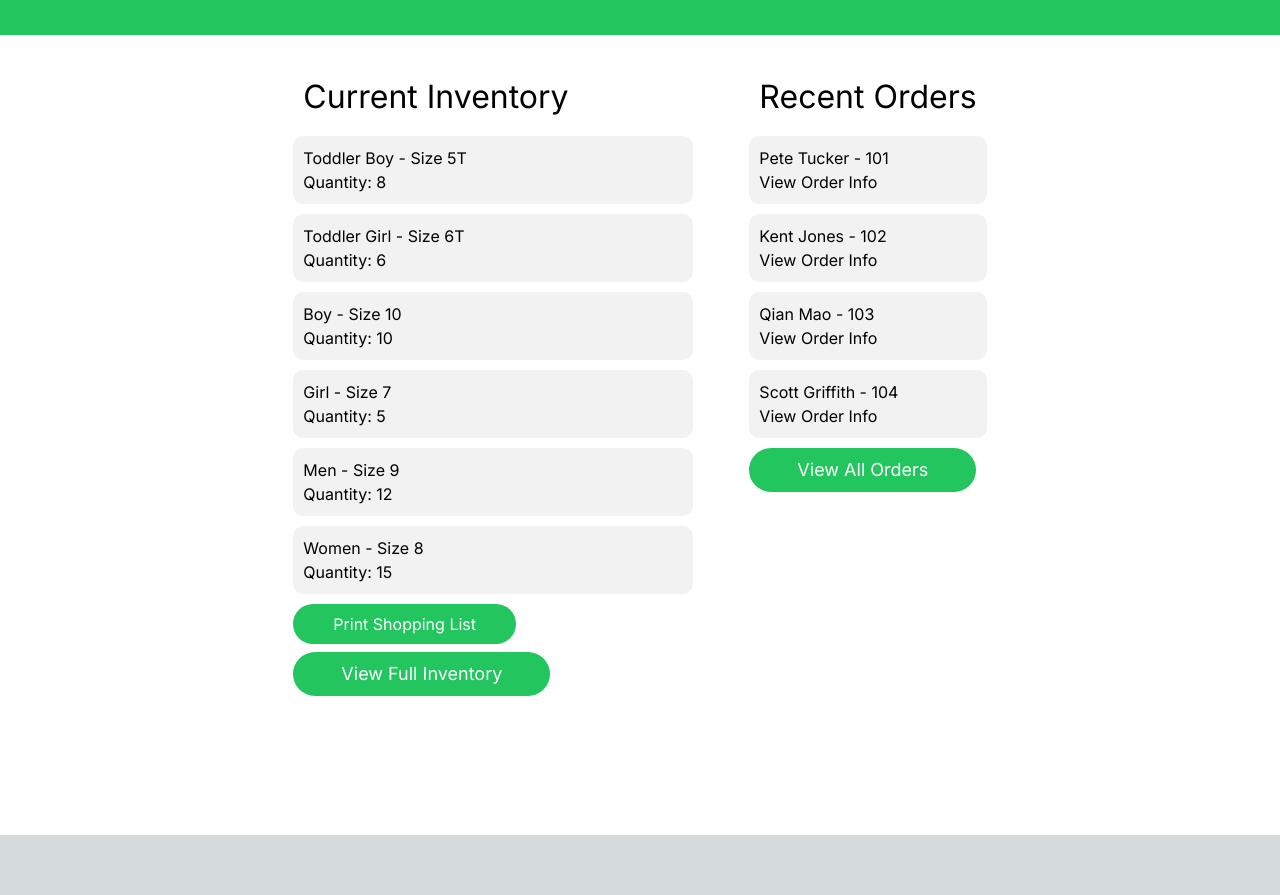
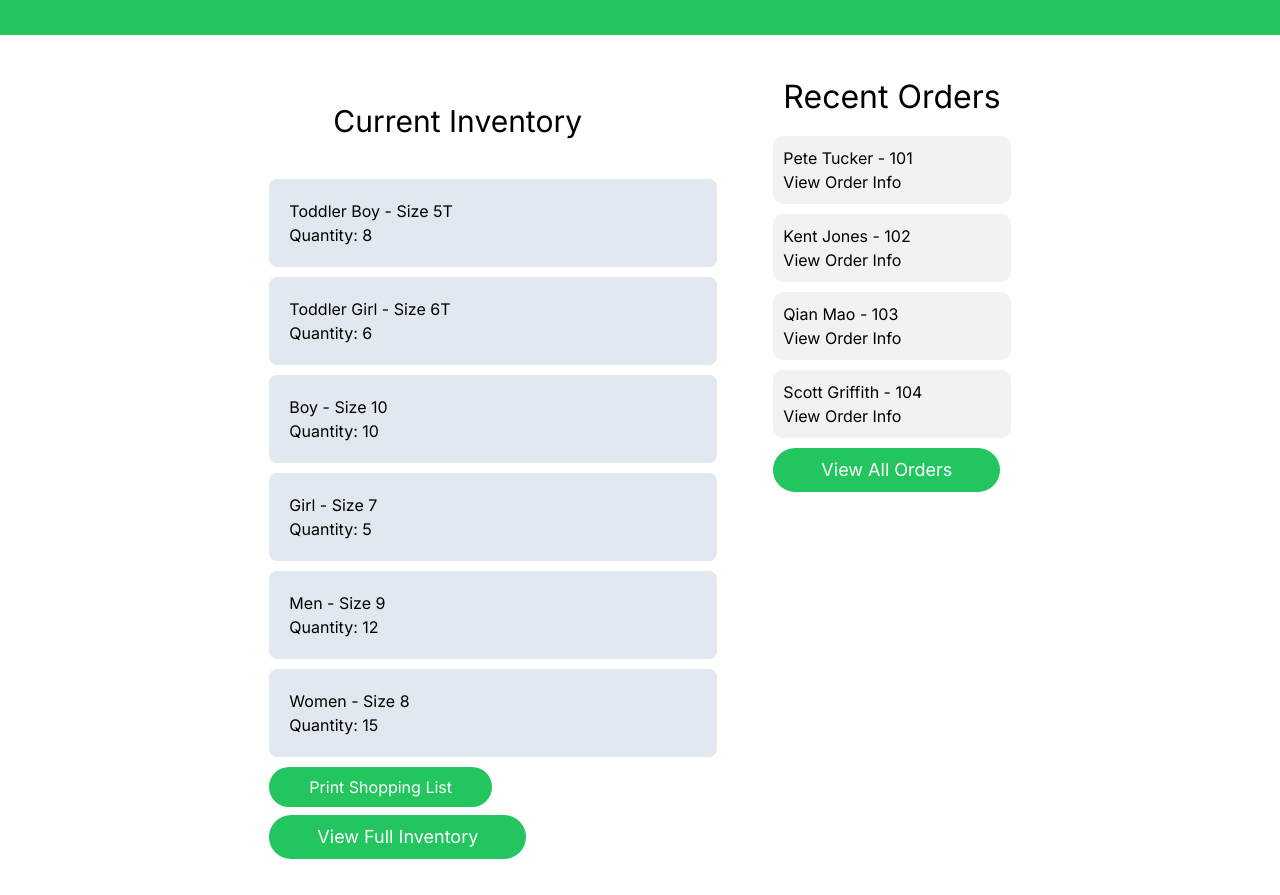
Before and after one commit to mickle0629/mcoc, a Next.js app: page /inventory in a window 1280 px wide. Before the commit the page ends 835 px from the top, so only its background shows below. Built offline with nearby package versions, Linux system fonts and the light colour scheme.

Commit message:
className format

```diff
--- a/src/app/inventory/page.tsx
+++ b/src/app/inventory/page.tsx
@@ -33,18 +33,17 @@ const InventoryPage: React.FC = () => {
   return (
     <main className="flex bg-white justify-center min-h-screen">
     <div className="bg-white text-black flex flex-col items-left p-7">
-      <h1 style={{fontSize: '200%', padding: '10px', paddingBottom: '15px'}}>Current Inventory</h1>
-      <div style={{ width: '100%', maxWidth: '400px' }}>
+      <h1 className="text-3xl p-10 pb-15 pl-16">Current Inventory</h1>
+      <div className="w-full max-w-md">
+
+    {/* <main className="flex flex-col bg-white min-h-screen">
+    <div className="bg-white text-black flex flex-col items-left p-10 pl-40">
+      <h1 className="text-3xl p-10 pb-15 pl-16">Current Inventory</h1>
+      <div className="w-full max-w-md">
         {placeholderInventory.map((item) => (
-          <div
-            key={item.id}
-            style={{
-              backgroundColor: '#f2f2f2',
-              borderRadius: '10px',
-              padding: '10px',
-              marginBottom: '10px',
-            }}
-          >
+          <div className="bg-slate-200 rounded-lg p-5 mb-2.5" */}
+        {placeholderInventory.map((item) => (
+          <div key={item.id} className="bg-slate-200 rounded-lg p-5 mb-2.5">
             <p>{`${item.type} - Size ${item.size}`}</p>
             <p>{`Quantity: ${item.quantity}`}</p>
 
```
